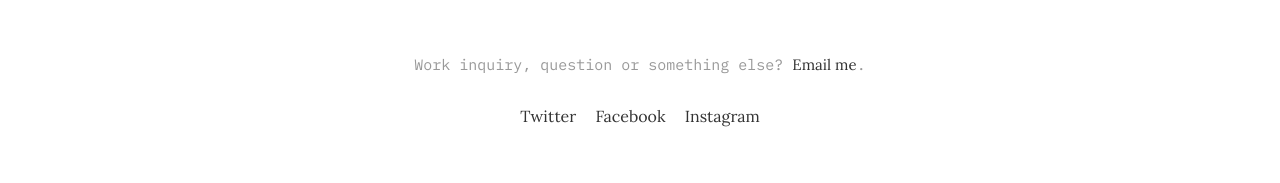
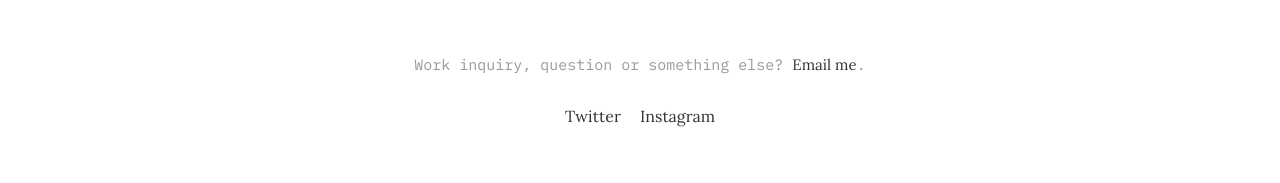
Before and after one commit to daeshu/dm, a Jekyll site: the page built from index.html, in a window 1280 px wide. Shown: the part 1782-1965 px from the top of the page. Built offline with Jekyll 4.4.1, drawn with Linux system fonts in a browser that asks for light colours.

Commit message:
Update _config.yml

```diff
--- a/_config.yml
+++ b/_config.yml
@@ -18,8 +18,6 @@ author:
 contact:
   - name: Twitter
     link: https://twitter.com/DanielEscobarW
-  - name: Facebook
-    link: https://facebook.com/
   - name: Instagram
     link: https://instagram.com/DanielEscobarW
 
```
